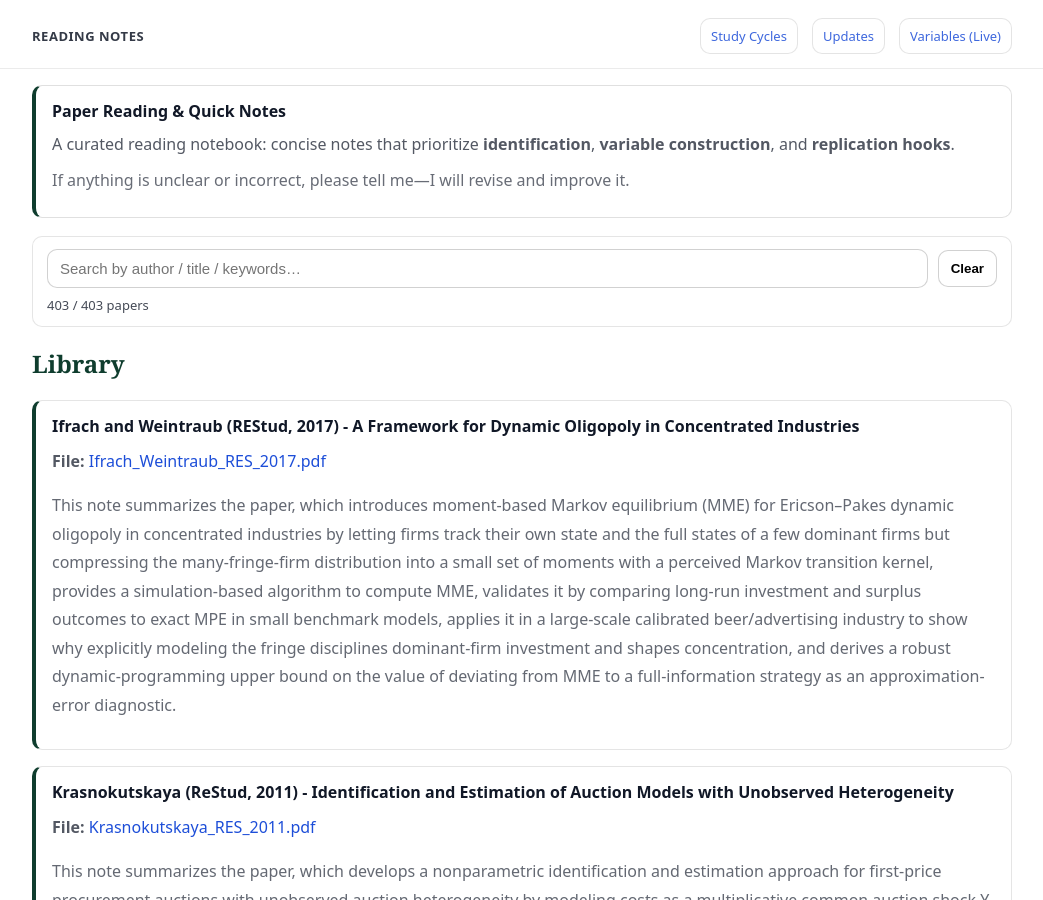
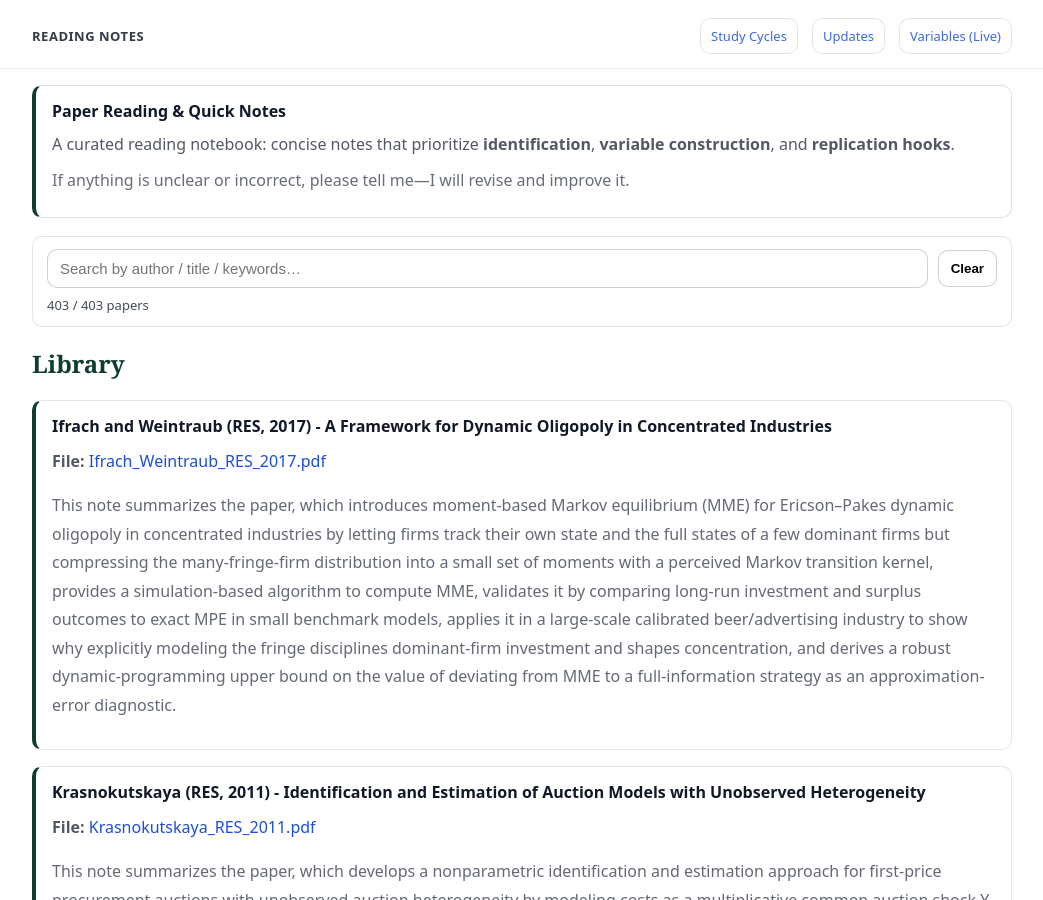
Before and after one commit to yaxinzn/study-archive, a Jekyll site: the page built from reading/index.md, in a window 1280 px wide and 900 px high. Shown: the whole window, without its empty margins (118-1161 px from the left). Built offline with Jekyll 4.4.1, drawn with Linux system fonts in a browser that asks for light colours.

Commit message:
Update reading.yml

```diff
--- a/_data/reading.yml
+++ b/_data/reading.yml
@@ -1,8 +1,8 @@
-- title: "Ifrach and Weintraub (REStud, 2017) - A Framework for Dynamic Oligopoly in Concentrated Industries"
+- title: "Ifrach and Weintraub (RES, 2017) - A Framework for Dynamic Oligopoly in Concentrated Industries"
   file: "Ifrach_Weintraub_RES_2017.pdf"
   desc: "This note summarizes the paper, which introduces moment-based Markov equilibrium (MME) for Ericson–Pakes dynamic oligopoly in concentrated industries by letting firms track their own state and the full states of a few dominant firms but compressing the many-fringe-firm distribution into a small set of moments with a perceived Markov transition kernel, provides a simulation-based algorithm to compute MME, validates it by comparing long-run investment and surplus outcomes to exact MPE in small benchmark models, applies it in a large-scale calibrated beer/advertising industry to show why explicitly modeling the fringe disciplines dominant-firm investment and shapes concentration, and derives a robust dynamic-programming upper bound on the value of deviating from MME to a full-information strategy as an approximation-error diagnostic."
 
-- title: "Krasnokutskaya (ReStud, 2011) - Identification and Estimation of Auction Models with Unobserved Heterogeneity"
+- title: "Krasnokutskaya (RES, 2011) - Identification and Estimation of Auction Models with Unobserved Heterogeneity"
   file: "Krasnokutskaya_RES_2011.pdf"
   desc: "This note summarizes the paper, which develops a nonparametric identification and estimation approach for first-price procurement auctions with unobserved auction heterogeneity by modeling costs as a multiplicative common auction shock Y times bidder-specific private costs Xi , exploiting within-auction bid dependence and Kotlarski-style deconvolution on joint bid distributions (in logs) to separately recover fY and fX , and then inverting equilibrium bidding conditions to estimate markups and reserve-price counterfactuals—showing in Michigan highway auctions that ignoring unobserved heterogeneity (IPV/APV) overstates private-information dispersion and markups and yields substantially worse procurement reserve-price policies."
 
```
